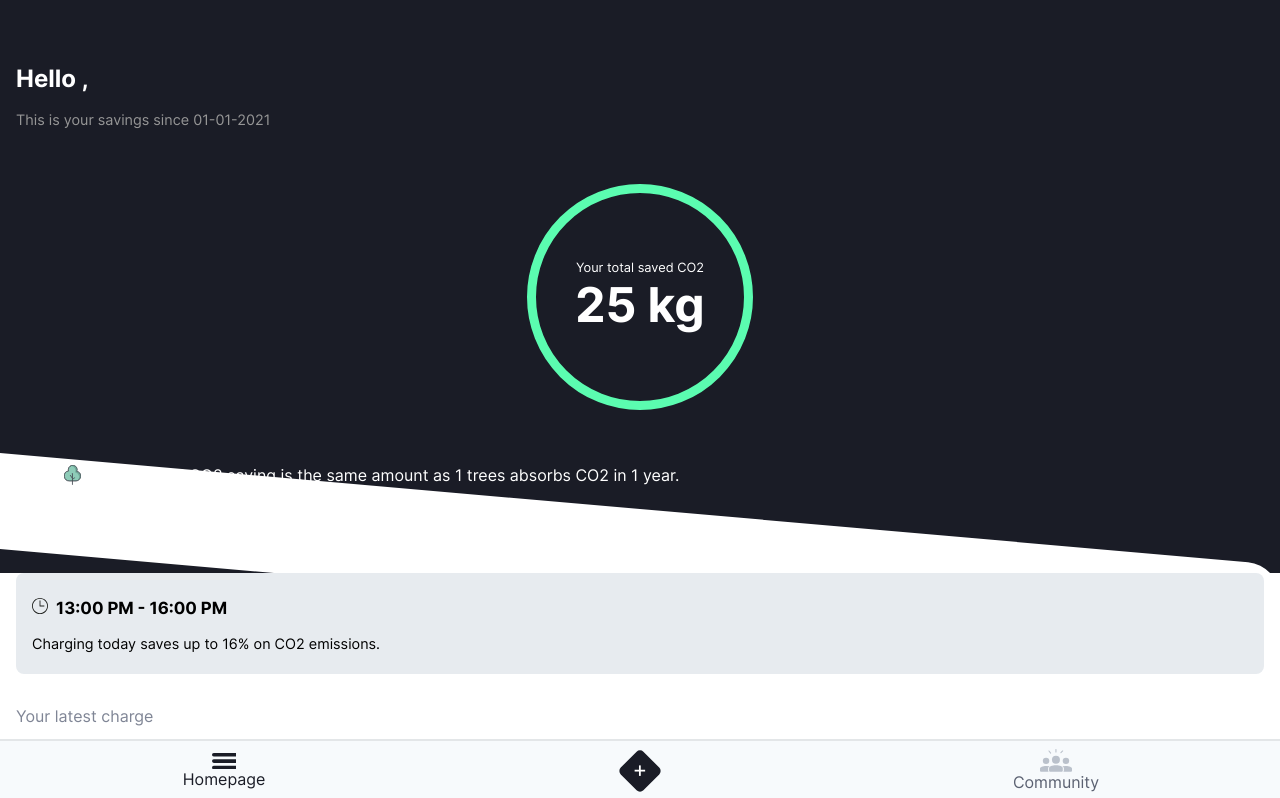
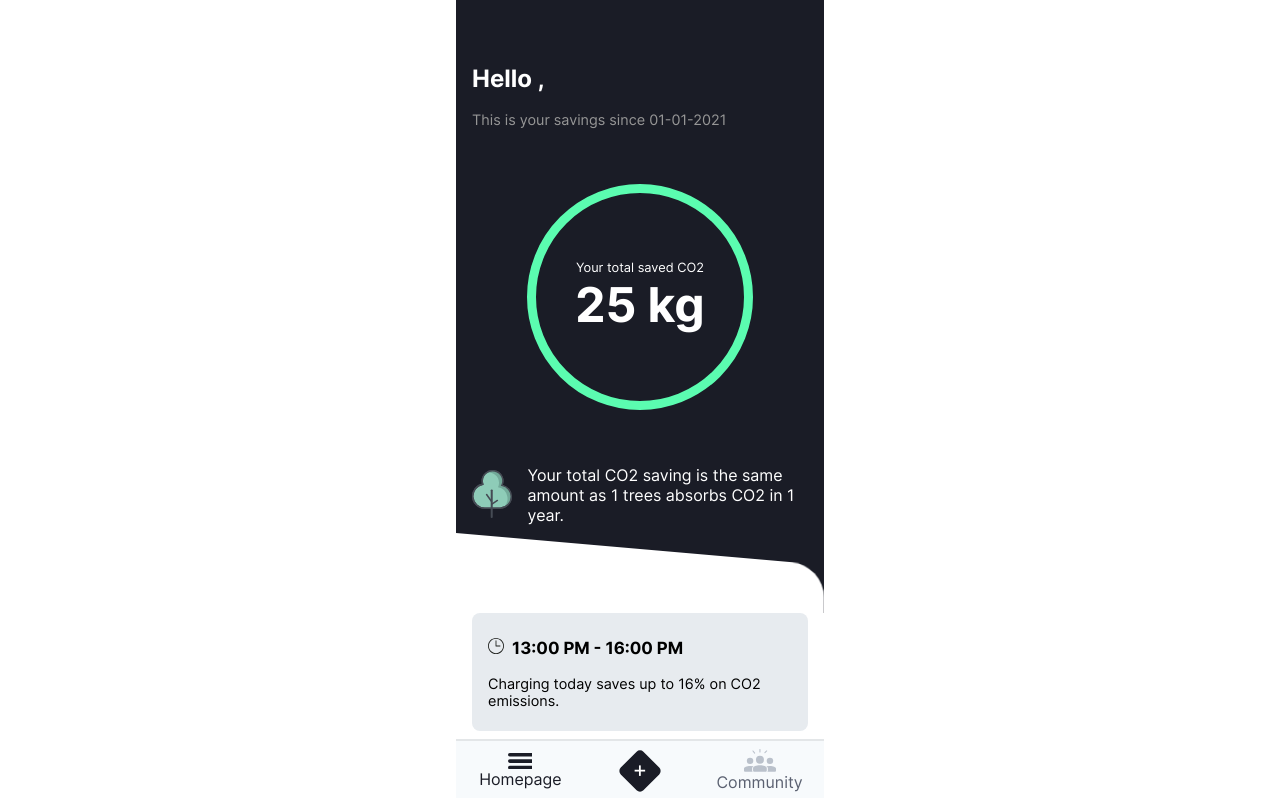
Before and after one commit to joanpadolina/co2-next-dashboard, a Next.js app: page / in a window 1280 px wide. Shown: the top 798 px of the page. Built offline with nearby package versions, Linux system fonts and the light colour scheme; no server answers.

Commit message:
Temporary fix : mobile only

```diff
--- a/styles/components/index.css
+++ b/styles/components/index.css
@@ -21,6 +21,15 @@
     z-index: -1;
 }
 
+@media screen and (min-width: 768px) {
+    body {
+        display: block;
+        position: relative;
+        margin: auto;
+        max-width: 23rem;
+    }
+}
+
 .index__link-sessions {
     font-size: var(--font--small);
     margin-bottom: var(--s-default)
--- a/styles/components/nav.css
+++ b/styles/components/nav.css
@@ -1,6 +1,6 @@
 .nav {
   display: block;
-  position: fixed;
+  position: absolute;
   bottom: 0;
   width: 100%;
   left: 0;
@@ -23,7 +23,6 @@
   width: 30%;
   padding: .5rem 0;
   text-align: center;
-
 }
 
 .nav__link {
--- a/styles/globals.css
+++ b/styles/globals.css
@@ -19,6 +19,8 @@ body {
   margin: 0;
   font-family: Inter, -apple-system, BlinkMacSystemFont, Segoe UI, Roboto, Oxygen,
     Ubuntu, Cantarell, Fira Sans, Droid Sans, Helvetica Neue, sans-serif;
+  display: block;
+  margin: auto;
 }
 
 a {
@@ -29,3 +31,14 @@ a {
 * {
   box-sizing: border-box;
 }
+
+.home__body,
+#__next {
+  height: 100vh;
+  overflow-y: auto;
+}
+
+.home__body::-webkit-scrollbar,
+#__next::-webkit-scrollbar {
+  display: none;
+}
```
